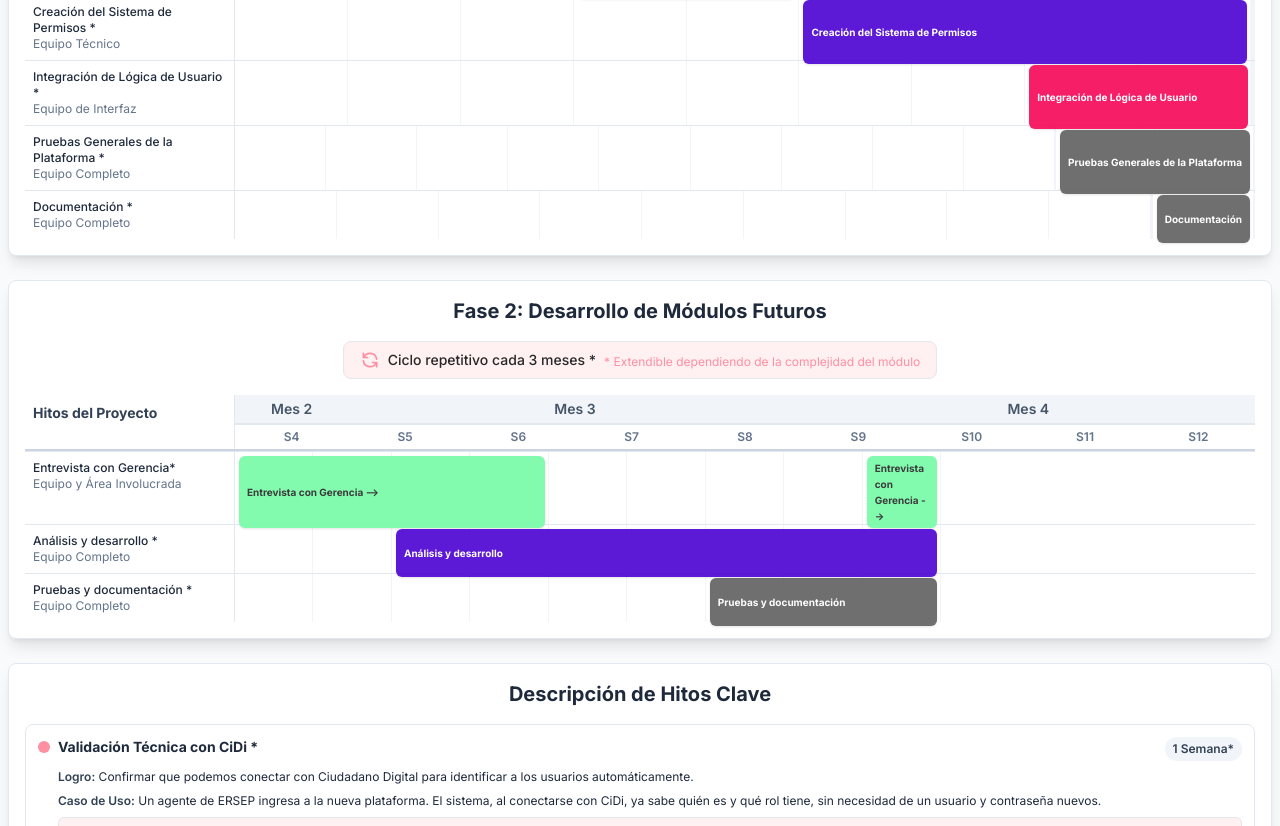
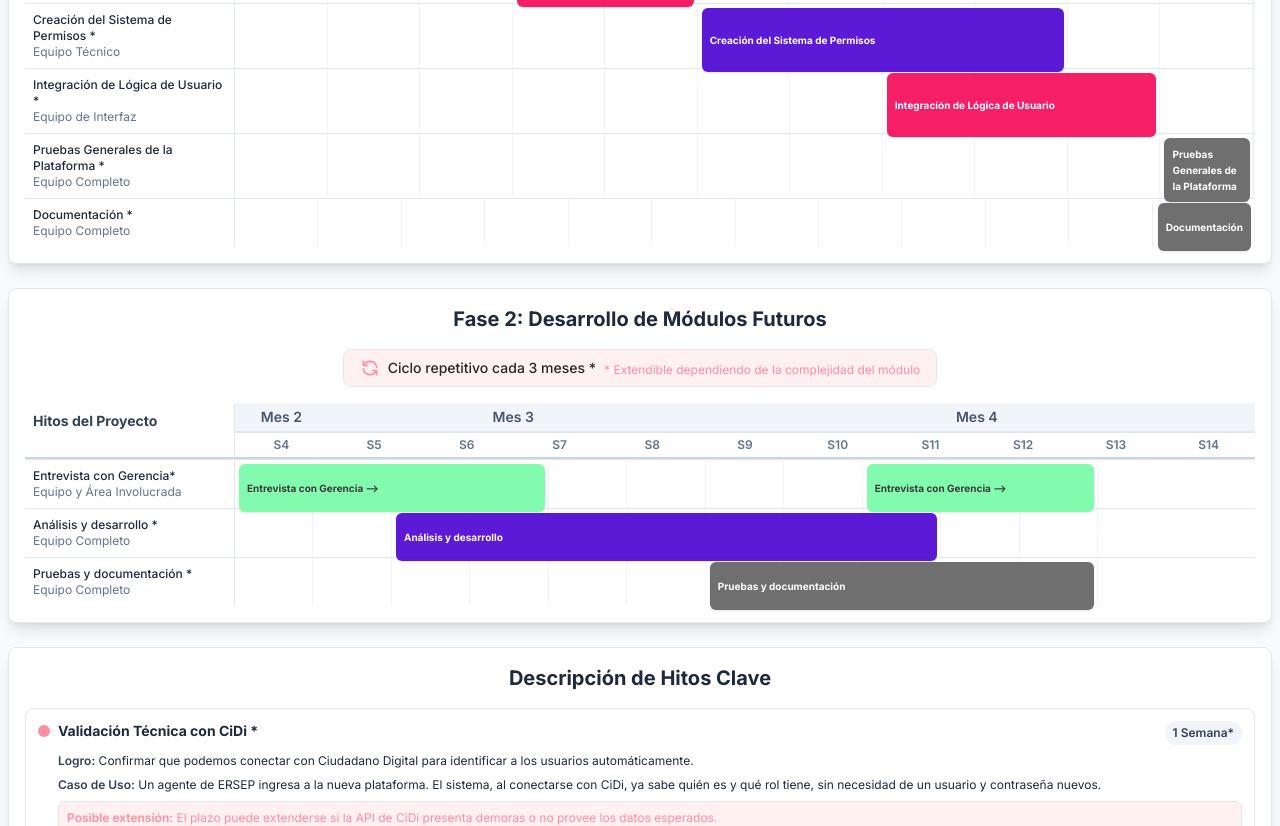
Before and after one commit to Alecapra96/ERSEP-ROADMAP, a plain HTML site: page index.html in a window 1280 px wide. Shown: the part 567-1393 px from the top of the page. Drawn offline with nearby package versions, Linux system fonts and the light colour scheme.

Commit message:
Revert "Update index.html"
This reverts commit 7c7fe4bce3b1863c778e1ac2c97cdb1bc698aaf9.

```diff
--- a/index.html
+++ b/index.html
@@ -31,8 +31,8 @@
         }
         .gantt-timeline-phase2 {
             display: grid;
-             /* Phase 2 starts from week 4 and goes to week 12, so 9 weeks */
-             grid-template-columns: repeat(9, minmax(60px, 1fr));
+            /* Phase 2 starts from week 4 and goes to week 14, so 11 weeks */
+            grid-template-columns: repeat(11, minmax(60px, 1fr));
         }
         .gantt-bar {
             transition: all 0.2s ease-in-out;
@@ -163,14 +163,14 @@
                  { name: 'Creación del Sistema de Permisos *', start: 6, end: 9, resource: 'Equipo Técnico', color: 'bg-voyansi-purple-dark' },
                  { name: 'Integración de Lógica de Usuario *', start: 8, end: 10, resource: 'Equipo de Interfaz', color: 'bg-voyansi-purple-light' },
                  { name: 'Pruebas Generales de la Plataforma *', start: 11, end: 12, resource: 'Equipo Completo', color: 'bg-voyansi-gray' },
-                  { name: 'Documentación *', start: 12, end: 12, resource: 'Equipo Completo', color: 'bg-voyansi-gray' },
+                 { name: 'Documentación *', start: 13, end: 13, resource: 'Equipo Completo', color: 'bg-voyansi-gray' },
              ];
 
             const moduleTasks = [
                  { name: 'Entrevista con Gerencia*', start: 4, end: 7, resource: 'Equipo y Área Involucrada', color: 'bg-voyansi-green' },
-                  { name: 'Entrevista con Gerencia*', start: 12, end: 12, resource: 'Equipo y Área Involucrada', color: 'bg-voyansi-green' },
+                 { name: 'Entrevista con Gerencia*', start: 12, end: 14, resource: 'Equipo y Área Involucrada', color: 'bg-voyansi-green' },
                  { name: 'Análisis y desarrollo *', start: 6, end: 12, resource: 'Equipo Completo', color: 'bg-voyansi-purple-dark' },
-                  { name: 'Pruebas y documentación *', start: 10, end: 12, resource: 'Equipo Completo', color: 'bg-voyansi-gray' },
+                 { name: 'Pruebas y documentación *', start: 10, end: 14, resource: 'Equipo Completo', color: 'bg-voyansi-gray' },
             ];
 
             // --- Generic Render Function ---
@@ -328,7 +328,7 @@
                     let span;
                     if (index === 0) span = 1; // Mes 2 only has 1 week (S4)
                     else if (index === 1) span = 4; // Mes 3 has 4 weeks (S5-S8)
-                     else span = 4; // Mes 4 has 4 weeks (S9-S12) - adjusted for project needs
+                    else span = 6; // Mes 4 has 6 weeks (S9-S14) - extended for project needs
 
                     const monthCell = document.createElement('div');
                     monthCell.className = 'text-center font-semibold p-1 text-slate-600 bg-slate-100 border-b border-slate-200 text-sm';
@@ -337,8 +337,8 @@
                     timelineHeader.appendChild(monthCell);
                 });
 
-                                 // Week labels starting from S4 to S12
-                 for (let i = 4; i <= 12; i++) {
+                // Week labels starting from S4 to S14
+                for (let i = 4; i <= 14; i++) {
                     const weekCell = document.createElement('div');
                     weekCell.className = 'text-center font-semibold p-1 text-slate-500 text-xs border-t border-slate-200';
                     weekCell.innerText = `S${i}`;
@@ -389,8 +389,8 @@
                     const timelineRow = document.createElement('div');
                     timelineRow.className = 'gantt-timeline relative border-t border-slate-200';
 
-                                         // Create week cells starting from week 4 to week 12
-                     for (let i = 4; i <= 12; i++) {
+                    // Create week cells starting from week 4 to week 14
+                    for (let i = 4; i <= 14; i++) {
                         const weekCell = document.createElement('div');
                         weekCell.className = 'border-r border-slate-100 h-full';
                         weekCell.style.gridColumn = i - 3; // Adjust grid position for Phase 2
```
Lines whose indentation alone changed are shown as unchanged.
